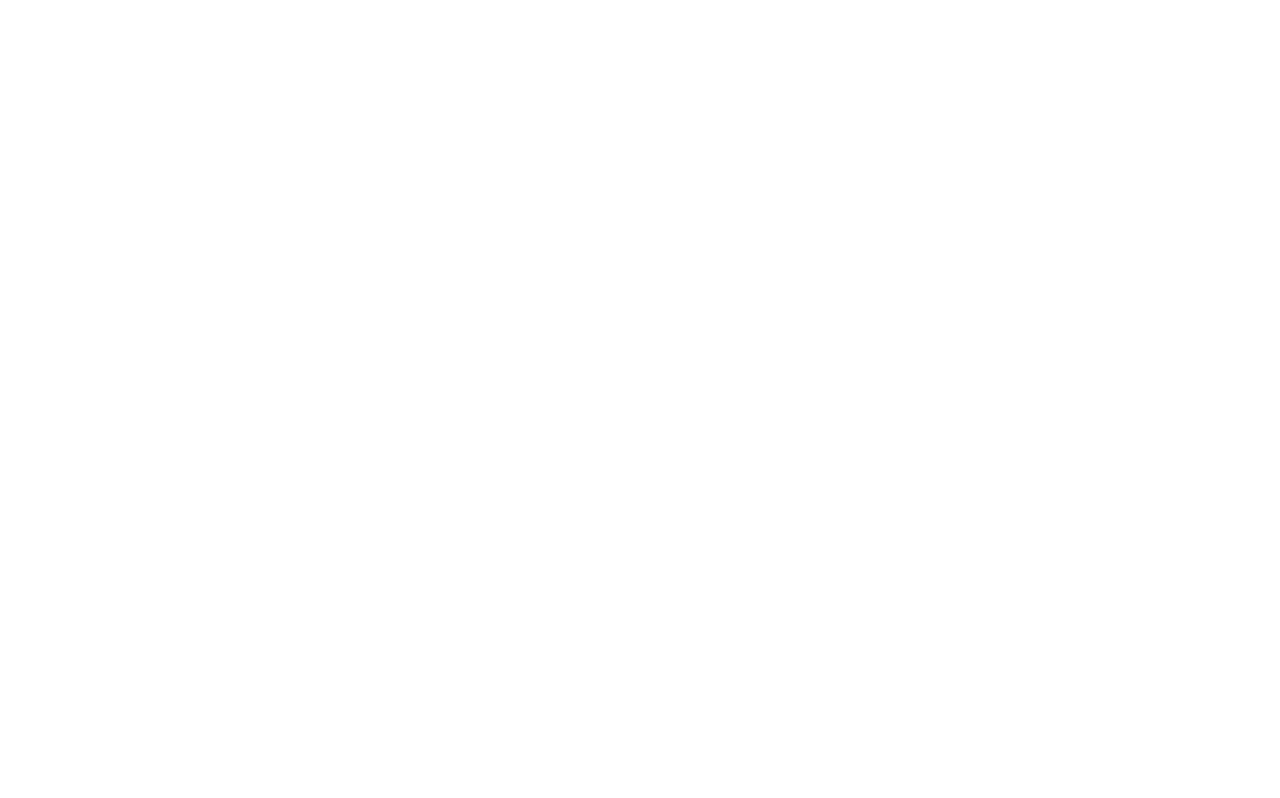
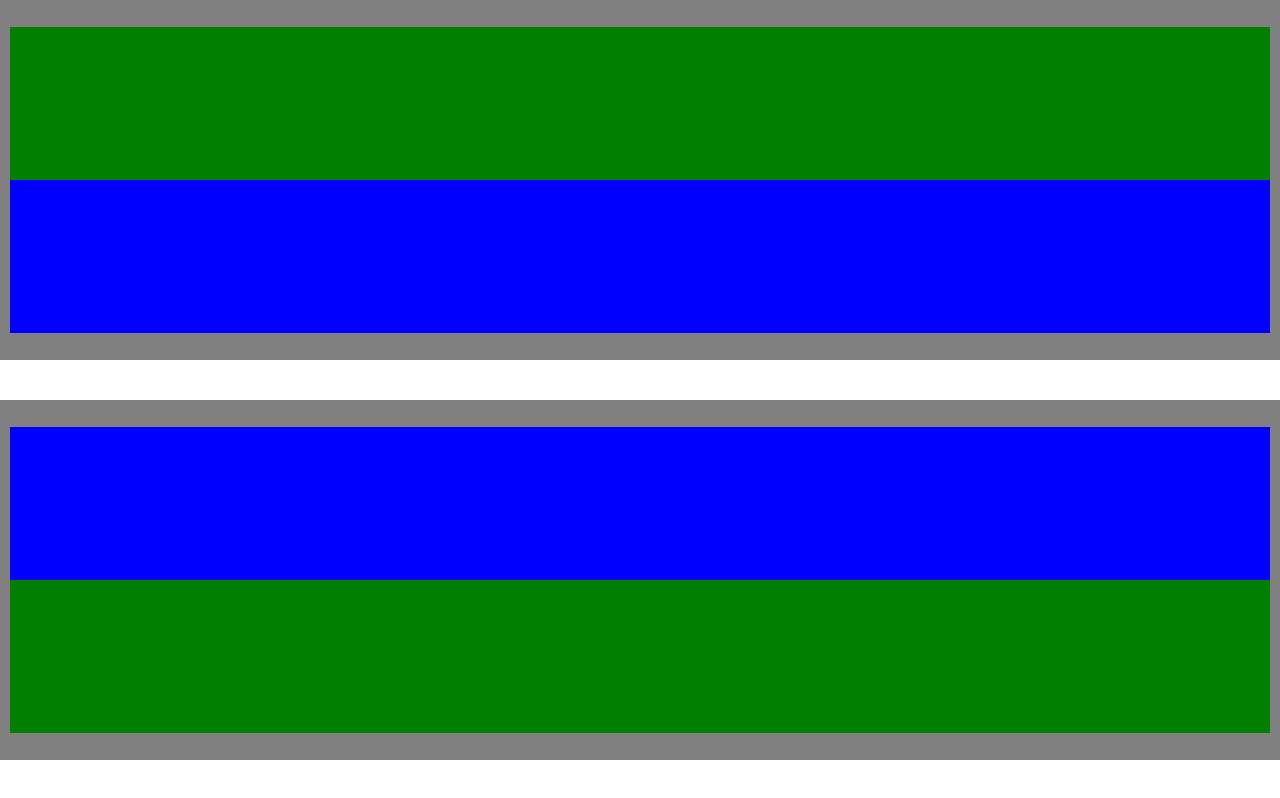
Before and after one commit to Vyxynn/blackjack, a plain HTML site: page index.html in a window 1280 px wide. Drawn offline with Linux system fonts and the light colour scheme.

Commit message:
added data

```diff
--- a/index.html
+++ b/index.html
@@ -7,7 +7,17 @@
     <link rel="stylesheet" href="style.css">
 </head>
 <body>
+    <div class="container">
+        <div class="player enemy">
+            <div id="enemyData" class="playerData"></div>
+            <div id="enemyHand" class="playerHand"></div>
+        </div>
 
+        <div class="player user">
+            <div id="userHand" class="playerHand"></div>
+            <div id="userData" class="playerData"></div>
+        </div>
+    </div>
     <script src="script.js"></script>
 </body>
 </html>
--- a/script.js
+++ b/script.js
@@ -0,0 +1,15 @@
+let data = [
+    {name: 'ace', display: 'A', amount: 4, score: 1, altScore: 11},
+    {name: 'two', display: '2', amount: 4, score: 2},
+    {name: 'three', display: '3', amount: 4, score: 3},
+    {name: 'four', display: '4', amount: 4, score: 4},
+    {name: 'five', display: '5', amount: 4, score: 5},
+    {name: 'six', display: '6', amount: 4, score: 6},
+    {name: 'seven', display: '7', amount: 4, score: 7},
+    {name: 'eight', display: '8', amount: 4, score: 8},
+    {name: 'nine', display: '9', amount: 4, score: 9},
+    {name: 'ten', display: '10', amount: 4, score: 10},
+    {name: 'queen', display: 'Q', amount: 4, score: 10},
+    {name: 'king', display: 'J', amount: 4, score: 10},
+    {name: 'jack', display: 'J', amount: 4, score: 10}
+];
--- a/style.css
+++ b/style.css
@@ -0,0 +1,34 @@
+*{
+    margin: 0;
+    padding: 0;
+    box-sizing: border-box;
+}
+
+.player{
+    width: 100%;
+    height: 90%;
+    padding: 10px;
+    background-color: gray;
+    display: flex;
+    flex-direction: column;
+    justify-content: center;
+    align-items: center;
+}
+
+.container{
+    display: grid;
+    height: 100vh;
+    grid-template-rows: 1fr 1fr;
+}
+
+.playerData{
+    background-color: green;
+    width: 100%;
+    height: 45%;
+}
+
+.playerHand{
+    background-color: blue;
+    width: 100%;
+    height: 45%;
+}
```
